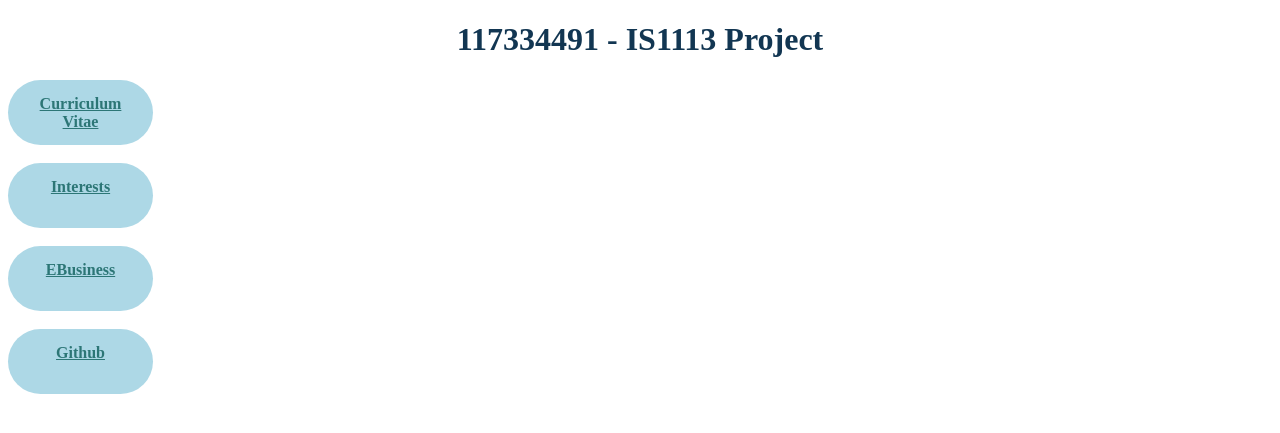
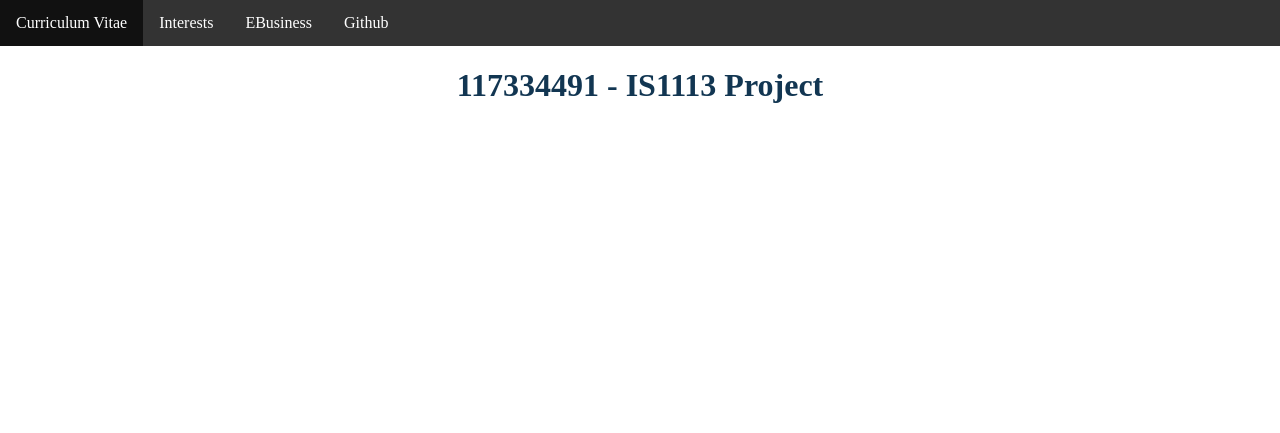
Before and after one commit to operose73/IS1113117334491, a PHP site: page / in a window 1280 px wide. Shown: the top 433 px of the page. Run offline with PHP 8.4, Linux system fonts and the light colour scheme.

Commit message:
adding in navigation bar

```diff
--- a/homepage.html
+++ b/homepage.html
@@ -1,17 +1,55 @@
 <!DOCTYPE html>
 <html>
-    <head>
-        <title>117334491</title>
-        <link rel="stylesheet" href="mystylesheet.css" type="text/css"/>
+<head>
+	<title>117334491</title>
+    <link rel="stylesheet" href="mystylesheet.css" type="text/css"/>
     </head>
-    <body>
-        <h1 class="mainheading" >117334491 - IS1113 Project</h1>
+<meta name="viewport" content="width=device-width, initial-scale=1.0">
+<style>
+body {margin: 0;}
 
+ul.topnav {
+    list-style-type: none;
+    margin: 0;
+    padding: 0;
+    overflow: hidden;
+    background-color: #333;
+}
 
+ul.topnav li {float: left;}
 
-        <a href="cv_page1.html" style="color: #2C7676 ">Curriculum Vitae</a><br>
-        <a href="interests/sports.html" style="color: #2C7676 ">Interests</a><br>
-        <a href="ebusiness/Ebus1.php" style="color: #2C7676 ">EBusiness</a><br>
-        <a href="https://github.com/operose73/IS1113117334491/graphs/commit-activity" style="color: #2C7676 ">Github</a><br>
-    </body>
+ul.topnav li a {
+    display: block;
+    color: white;
+    text-align: center;
+    padding: 14px 16px;
+    text-decoration: none;
+}
+
+ul.topnav li a:hover:not(.active) {background-color: #111;}
+
+ul.topnav li .active {background-color: #4CAF50;}
+
+ul.topnav li.right {float: right;}
+
+@media screen and (max-width: 600px){
+    ul.topnav li.right,
+    ul.topnav li {float: none;}
+}
+</style>
+</head>
+<body>
+
+<ul class="topnav">
+<li><a href="cv_page1.html" style="color: white ">Curriculum Vitae</a></li>
+<li><a href="interests/sports.html" style="color: white ">Interests</a></li>
+<li><a href="ebusiness/Ebus1.php" style="color: white ">EBusiness</a></li>
+<li><a href="https://github.com/operose73/IS1113117334491/graphs/commit-activity" style="color: white ">Github</a></li>
+</ul>
+
+<div style="padding:0 16px;">
+	<h1 class="mainheading" >117334491 - IS1113 Project</h1>
+</div>
+
+</body>
 </html>
--- a/mystylesheet.css
+++ b/mystylesheet.css
@@ -7,19 +7,3 @@ body
 {
     background-color: white ;
 }
-
-h1 {
-    background-color: white ;
-}
-
-a {
-    display: block;
-    width: 115px;
-    height: 35px;
-    background: lightblue;
-    padding: 15px;
-    text-align: center ;
-    border-radius: 50px;
-    color: white;
-    font-weight: bold;
-}
```
